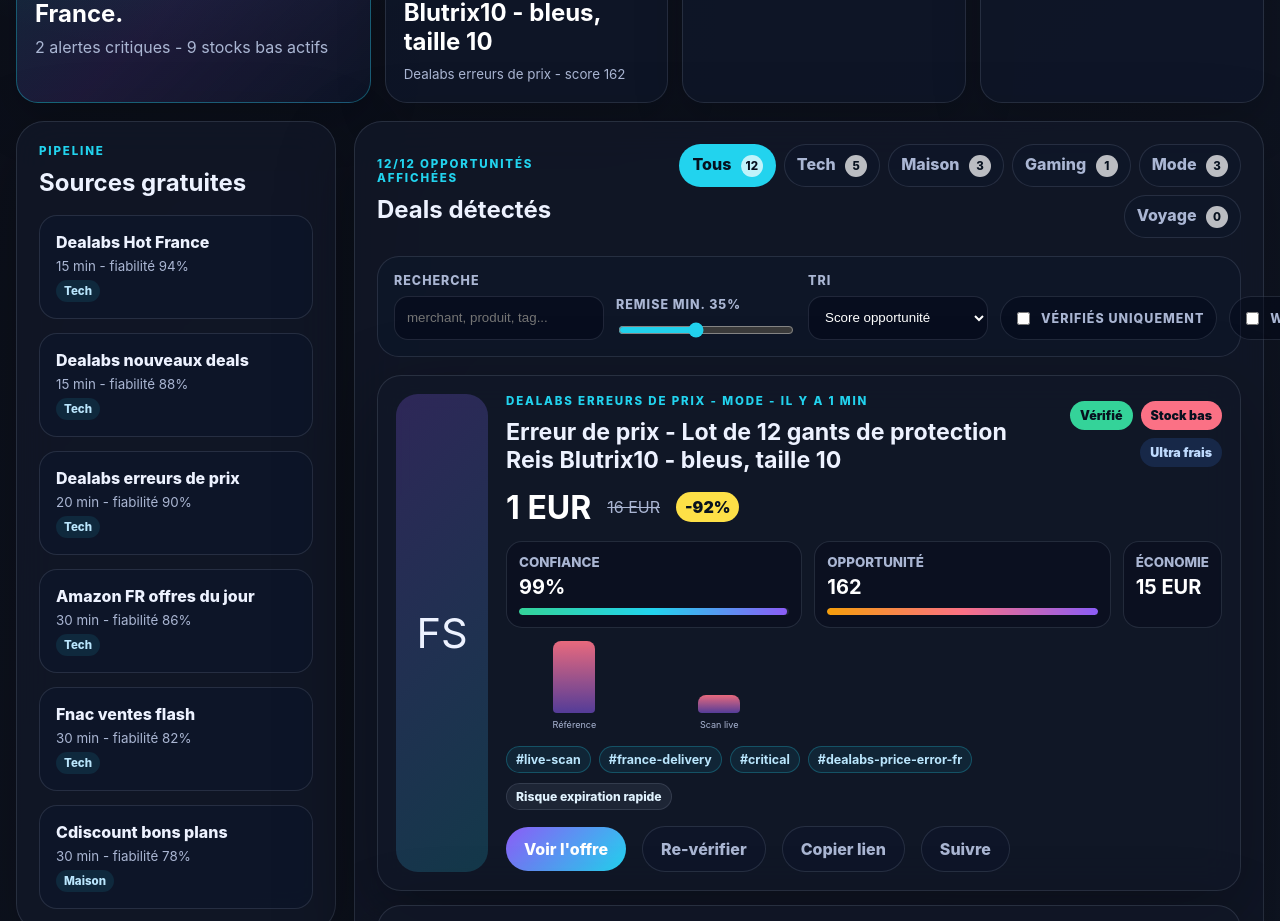
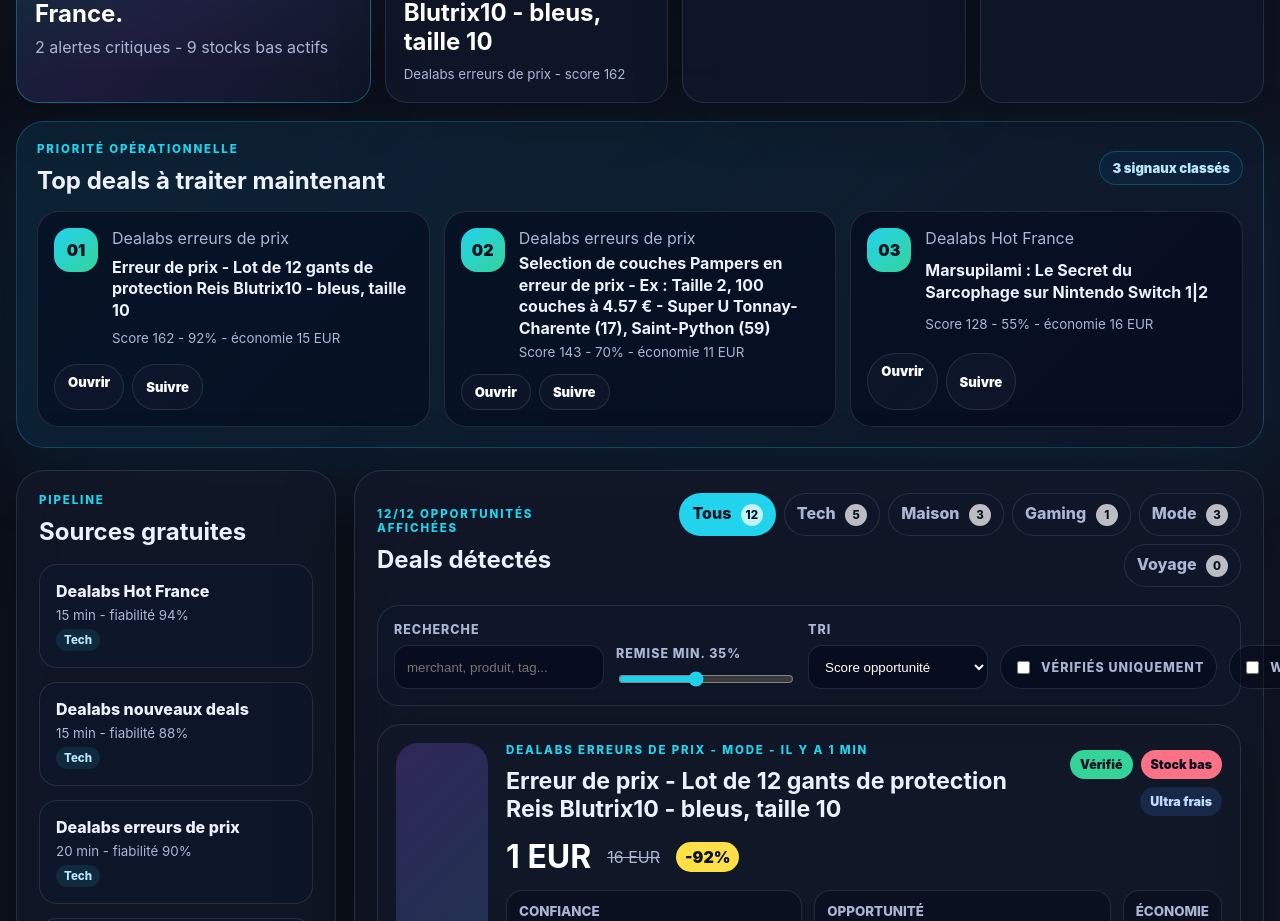
Before and after one commit to dbrckk/glitchprice-finder, a React (Vite) app: page / in a window 1280 px wide. Shown: the part 1300-2221 px from the top of the page. Built offline with nearby package versions, Linux system fonts and the light colour scheme.

Commit message:
Add priority deal queue

```diff
--- a/src/App.tsx
+++ b/src/App.tsx
@@ -1,6 +1,7 @@
 import { useCallback, useMemo } from "react";
 import { DealCard } from "./components/DealCard";
 import { InsightGrid } from "./components/InsightGrid";
+import { PriorityQueue } from "./components/PriorityQueue";
 import { useDealTracker } from "./hooks/useDealTracker";
 import { buildDealsCsv, buildExportFilename } from "./utils/dealExport";
 import { buildDealInsights } from "./utils/dealInsights";
@@ -10,6 +11,7 @@
   SORT_LABELS,
   formatCurrency,
   formatRelativeTime,
+  sortDeals,
 } from "./utils/dealScoring";
 
 const CATEGORIES: DealCategory[] = ["all", "tech", "home", "gaming", "fashion", "travel"];
@@ -51,6 +53,7 @@
     URL.revokeObjectURL(downloadUrl);
   }, [deals]);
   const insights = useMemo(() => buildDealInsights(allDeals, watchlist), [allDeals, watchlist]);
+  const priorityDeals = useMemo(() => sortDeals(allDeals, "opportunity").slice(0, 3), [allDeals]);
   const feedFreshnessLabel = liveFeedStatus.scannedAt ? formatRelativeTime(liveFeedStatus.scannedAt) : "Non chargé";
   const refreshLabel = liveFeedStatus.lastRefreshAt ? formatRelativeTime(liveFeedStatus.lastRefreshAt) : "En attente";
   const feedErrorLabel = liveFeedStatus.errors.length ? `${liveFeedStatus.errors.length} alerte(s)` : "Aucune alerte";
@@ -177,6 +180,8 @@
 
       <InsightGrid insights={insights} />
 
+      <PriorityQueue deals={priorityDeals} watchlist={watchlist} onToggleWatchlist={toggleWatchlist} />
+
       <section className="workspace-grid">
         <aside className="source-panel">
           <div className="section-heading">
--- /dev/null
+++ b/src/components/PriorityQueue.tsx
@@ -0,0 +1,53 @@
+import type { DealSignal } from "../types";
+import { formatCurrency, getOpportunityScore, getSavings } from "../utils/dealScoring";
+
+interface PriorityQueueProps {
+  deals: DealSignal[];
+  watchlist: string[];
+  onToggleWatchlist: (dealId: string) => void;
+}
+
+export function PriorityQueue({ deals, watchlist, onToggleWatchlist }: PriorityQueueProps) {
+  if (!deals.length) {
+    return null;
+  }
+
+  return (
+    <section className="priority-queue" aria-label="File prioritaire des deals">
+      <div className="section-heading section-heading--inline">
+        <div>
+          <p className="eyebrow">Priorité opérationnelle</p>
+          <h2>Top deals à traiter maintenant</h2>
+        </div>
+        <span>{deals.length} signaux classés</span>
+      </div>
+
+      <div className="priority-queue__list">
+        {deals.map((deal, index) => {
+          const isTracked = watchlist.includes(deal.id);
+
+          return (
+            <article key={deal.id} className="priority-card">
+              <span className="priority-card__rank">{String(index + 1).padStart(2, "0")}</span>
+              <div className="priority-card__body">
+                <p>{deal.merchant}</p>
+                <strong>{deal.title}</strong>
+                <small>
+                  Score {getOpportunityScore(deal)} - {deal.discountPercent}% - économie {formatCurrency(getSavings(deal), deal.currency)}
+                </small>
+              </div>
+              <div className="priority-card__actions">
+                <a href={deal.url} target="_blank" rel="noreferrer">
+                  Ouvrir
+                </a>
+                <button type="button" className={isTracked ? "is-active" : ""} onClick={() => onToggleWatchlist(deal.id)}>
+                  {isTracked ? "Suivi" : "Suivre"}
+                </button>
+              </div>
+            </article>
+          );
+        })}
+      </div>
+    </section>
+  );
+}
--- a/styles/index.css
+++ b/styles/index.css
@@ -208,6 +208,104 @@
   margin-top: 10px;
   font-size: clamp(1.7rem, 4vw, 2.7rem);
   letter-spacing: -0.04em;
+}
+
+.priority-queue {
+  display: grid;
+  gap: 16px;
+  margin-bottom: 22px;
+  border: 1px solid rgba(34, 211, 238, 0.24);
+  border-radius: 28px;
+  background: linear-gradient(135deg, rgba(14, 165, 233, 0.13), rgba(15, 23, 42, 0.84));
+  padding: 20px;
+  box-shadow: 0 24px 90px rgba(14, 165, 233, 0.1);
+}
+
+.priority-queue .section-heading--inline > span {
+  border: 1px solid rgba(34, 211, 238, 0.24);
+  border-radius: 999px;
+  color: #bae6fd;
+  background: rgba(8, 47, 73, 0.42);
+  padding: 8px 12px;
+  font-size: 0.82rem;
+  font-weight: 900;
+}
+
+.priority-queue__list {
+  display: grid;
+  grid-template-columns: repeat(3, minmax(0, 1fr));
+  gap: 14px;
+}
+
+.priority-card {
+  display: grid;
+  grid-template-columns: auto 1fr;
+  gap: 14px;
+  border: 1px solid var(--stroke);
+  border-radius: 22px;
+  background: rgba(2, 6, 23, 0.48);
+  padding: 16px;
+}
+
+.priority-card__rank {
+  display: grid;
+  width: 44px;
+  height: 44px;
+  place-items: center;
+  border-radius: 16px;
+  color: #07111f;
+  background: linear-gradient(135deg, var(--accent-2), var(--success));
+  font-weight: 1000;
+}
+
+.priority-card__body {
+  display: grid;
+  gap: 5px;
+}
+
+.priority-card__body p,
+.priority-card__body strong,
+.priority-card__body small {
+  margin: 0;
+}
+
+.priority-card__body p,
+.priority-card__body small {
+  color: var(--text-soft);
+}
+
+.priority-card__body strong {
+  line-height: 1.35;
+}
+
+.priority-card__actions {
+  display: flex;
+  grid-column: 1 / -1;
+  flex-wrap: wrap;
+  gap: 8px;
+}
+
+.priority-card__actions a,
+.priority-card__actions button {
+  border: 1px solid var(--stroke);
+  border-radius: 999px;
+  color: white;
+  background: rgba(15, 23, 42, 0.84);
+  padding: 9px 13px;
+  font-size: 0.82rem;
+  font-weight: 900;
+  text-decoration: none;
+}
+
+.priority-card__actions button.is-active {
+  color: #07111f;
+  background: var(--success);
+}
+
+@media (max-width: 980px) {
+  .priority-queue__list {
+    grid-template-columns: 1fr;
+  }
 }
 
 .workspace-grid {
```
